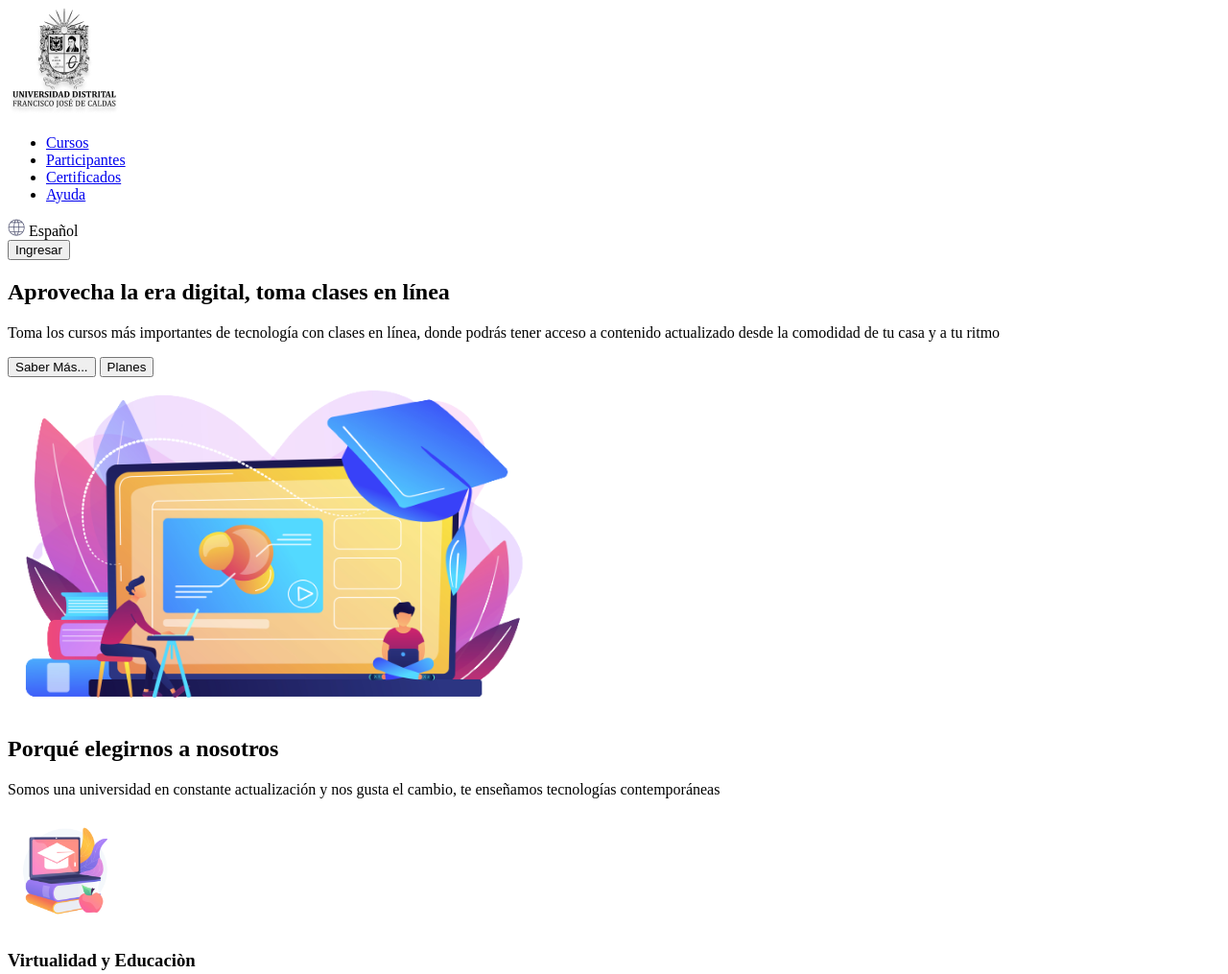
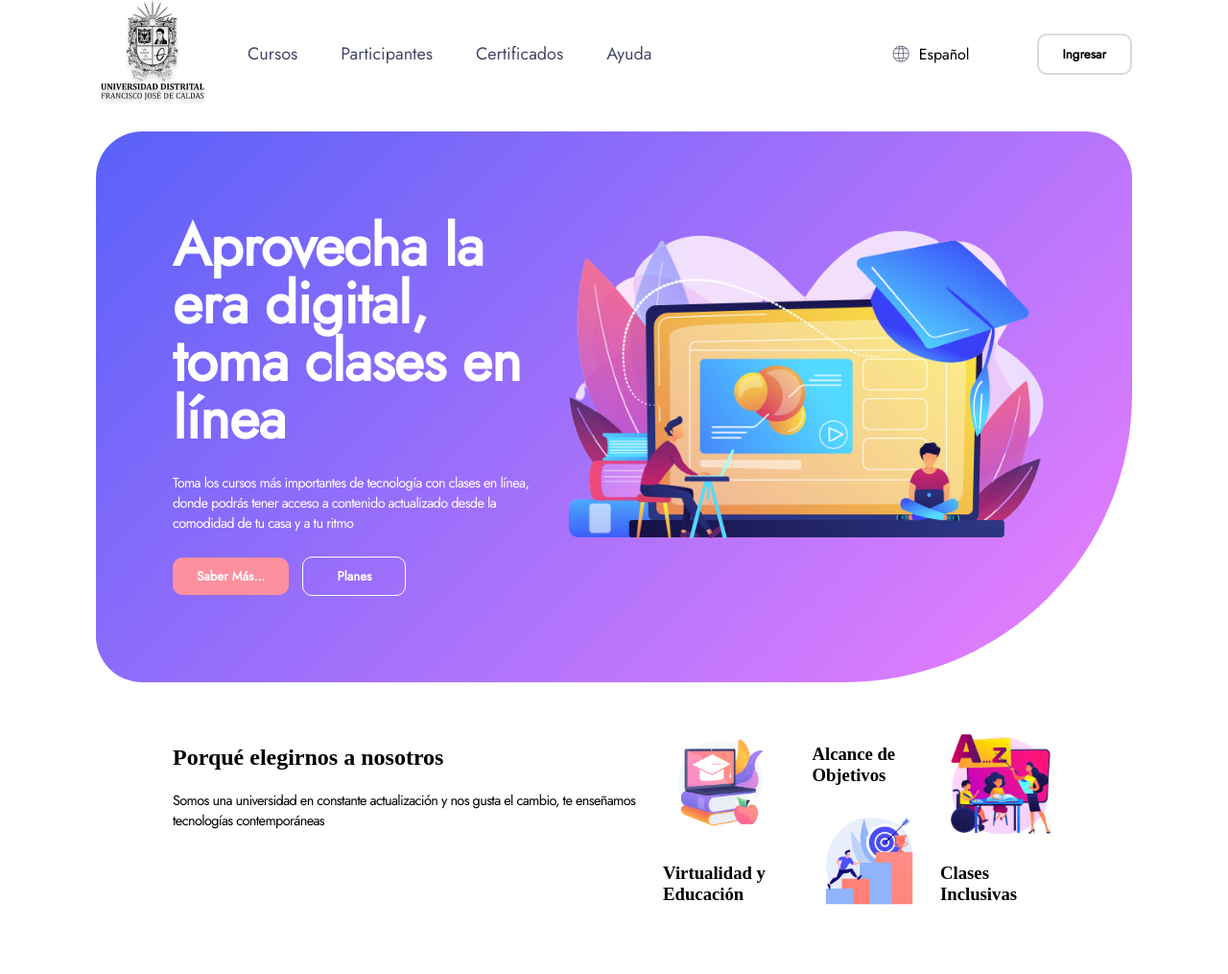
Before and after one commit to AngieUseche/Taller-9-Full-Stack, a plain HTML site: page PUNTO 1 a 3/Index.html in a window 1280 px wide. Shown: the top 1015 px of the page at 96% size. Drawn offline with Linux system fonts and the light colour scheme.

Commit message:
Estilos de header y Banner

```diff
--- a/PUNTO 1 a 3/Index.html
+++ b/PUNTO 1 a 3/Index.html
@@ -6,11 +6,13 @@
   <meta http-equiv="X-UA-Compatible" content="IE=edge">
   <meta name="viewport" content="width=device-width, initial-scale=1.0">
   <title>Pagina Frontend</title>
+  <link href='https://fonts.googleapis.com/css?family=Jost' rel='stylesheet'>
+  <link rel="stylesheet" href="./styles/style_fronted.css">
 </head>
 
 <body>
   <header>
-    <div>
+    <div class="header__navigator">
       <img src="./Public/Images/header-logo.png" alt="main logo">
       <nav>
         <ul>
@@ -21,7 +23,7 @@
         </ul>
       </nav>
     </div>
-    <div>
+    <div class="header__settings">
       <div>
         <img src="./Public/Images/header-world.png" alt="word">
         <span>Español</span>
@@ -41,13 +43,13 @@
           </p>
         </div>
         <div>
-          <button>Saber Más...</button>
-          <button>Planes</button>
+          <button class="button--orange">Saber Más...</button>
+          <button class="button--white">Planes</button>
         </div>
       </div>
       <img src="./Public/Images/banner-online.png" alt="omline-education" width="550" height="350">
     </section>
-    <section id="Section-1">
+    <section id="Section--1">
       <div>
         <h2>Porqué elegirnos a nosotros</h2>
         <p>
@@ -57,7 +59,7 @@
       </div>
       <div>
         <img src="./Public/Images/section1-education.png" alt="education" width="120" height="120">
-        <h3>Virtualidad y Educaciòn</h3>
+        <h3>Virtualidad y Educación</h3>
       </div>
       <div>
         <h3>Alcance de Objetivos</h3>
@@ -68,7 +70,7 @@
         <h3>Clases Inclusivas</h3>
       </div>
     </section>
-    <section id="Section-2">
+    <section id="Section--2">
       <div>
         <div>
           <img src="./Public/Images/section2-tools.png" alt="tools" width="500" height="350">
@@ -79,7 +81,7 @@
             aprovechamos cada una de estas para brindarte la
             mejor experiencia en línea.
           </p>
-          <button>Saber más...</button>
+          <button class="button--orange">Saber más...</button>
         </div>
       </div>
       <div>
@@ -91,7 +93,7 @@
            de cada uno de nuestros estudiantes sea
            alcanzada a través de nuestros cursos.
           </p>
-          <button>Saber más...</button>
+          <button class="button--orange">Saber más...</button>
         </div>
         <img src="./Public/Images/section2-goals.png" alt="goals" width="500" height="350">
       </div>
--- /dev/null
+++ b/PUNTO 1 a 3/styles/style_fronted.css
@@ -0,0 +1,116 @@
+/* Estilos Globales */
+
+body {
+    margin: 0px;
+}
+
+a {
+    font-family: "Jost";
+    font-size: 18px;
+}
+
+button {
+    padding: 10px 25px;
+    font-family: "Jost";
+    font-weight: bold;
+    border-radius: 10px;
+    cursor: pointer;
+}
+
+p {
+    font-family: "Jost";
+    font-weight: 300;
+    font-size: 14.5px;
+    letter-spacing: -0.64px;
+}
+
+.button--orange {
+    margin-right: 10px;
+    background-color: #fd909e;
+    color: #fff;
+    border: none;
+}
+
+/* Estilos Header */
+
+header {
+    display: flex;
+    justify-content: space-between;
+    margin: 0px 100px;
+}
+
+.header__navigator {
+    display: flex;
+    align-items: center;
+}
+
+.header__navigator ul {
+    display: flex;
+    gap: 45px;
+    list-style: none;
+}
+
+nav ul li a {
+    text-decoration: none;
+    color: #454868;
+}
+
+.header__settings {
+    display: flex;
+    gap: 70px;
+    align-items: center;
+}
+
+.header__settings div {
+    display: flex;
+    gap: 10px;
+    align-items: center;
+    font-family: "Jost";
+    font-size: 16px;
+    font-weight: 400px;
+}
+
+.header__settings button {
+    background-color: #fff;
+    border: 2px solid #d9d9d9;
+}
+
+/* Estilos Banner */
+
+#Banner {
+    display: flex;
+    margin: 25px 100px;
+    padding: 90px 80px;
+    background: linear-gradient(135deg, #5961F9 0%, #ED80FD 100%);
+    border-radius: 48px 48px 300px 48px;
+}
+
+h1 {
+    margin: 0px;
+    color: #fff;
+    font-family: "Jost";
+    font-size: 60px;
+    font-weight: 600;
+    line-height: 60px;
+    letter-spacing: -0.64px;
+}
+
+#Banner p {
+    margin: 25px 0px;
+    color: #fff;
+}
+
+.button--white {
+    padding: 10px 35px;
+    background: transparent;
+    color: white;
+    border: 1px solid #fff;
+}
+
+/* Estilos Section--1 */
+#Section--1 {
+    display: flex;
+    justify-content: space-between;
+    margin: 25px 100px;
+    padding: 20px 80px;
+}
```
Also changed, not shown: 1 other file.
